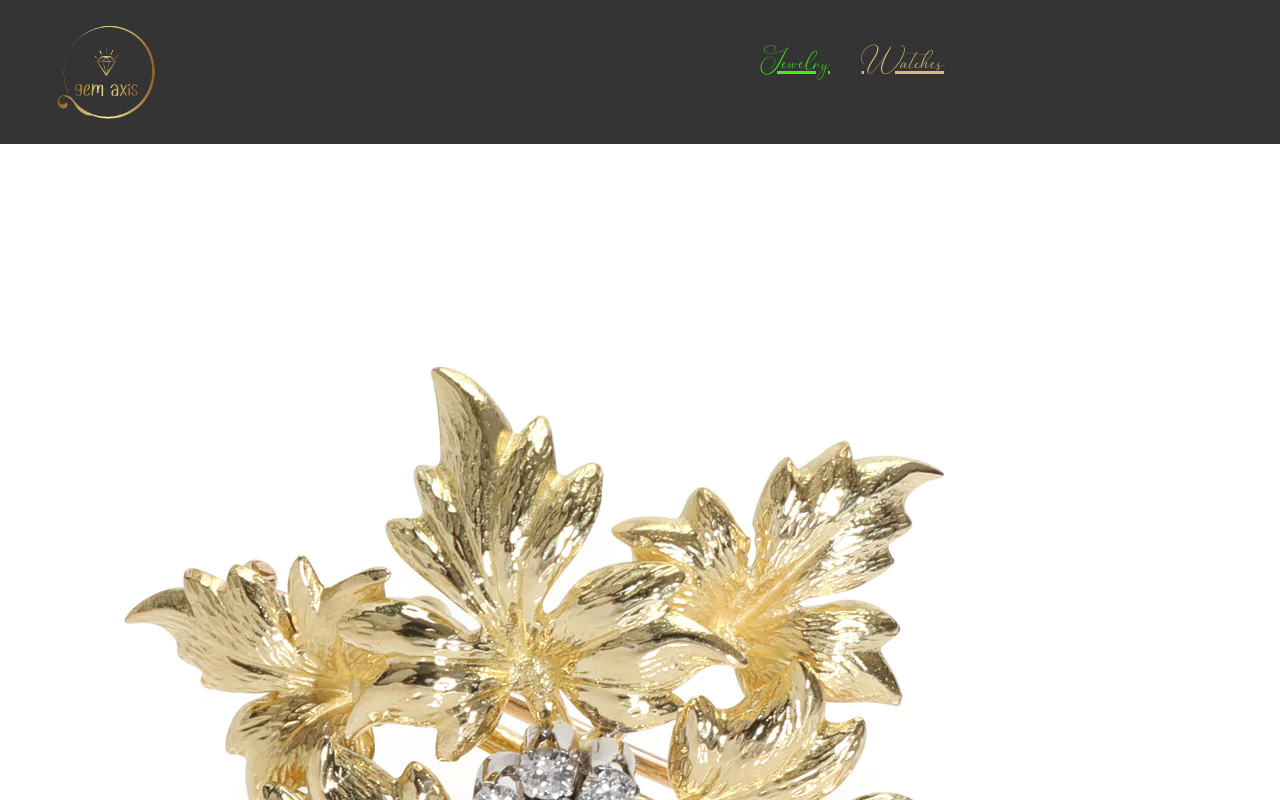
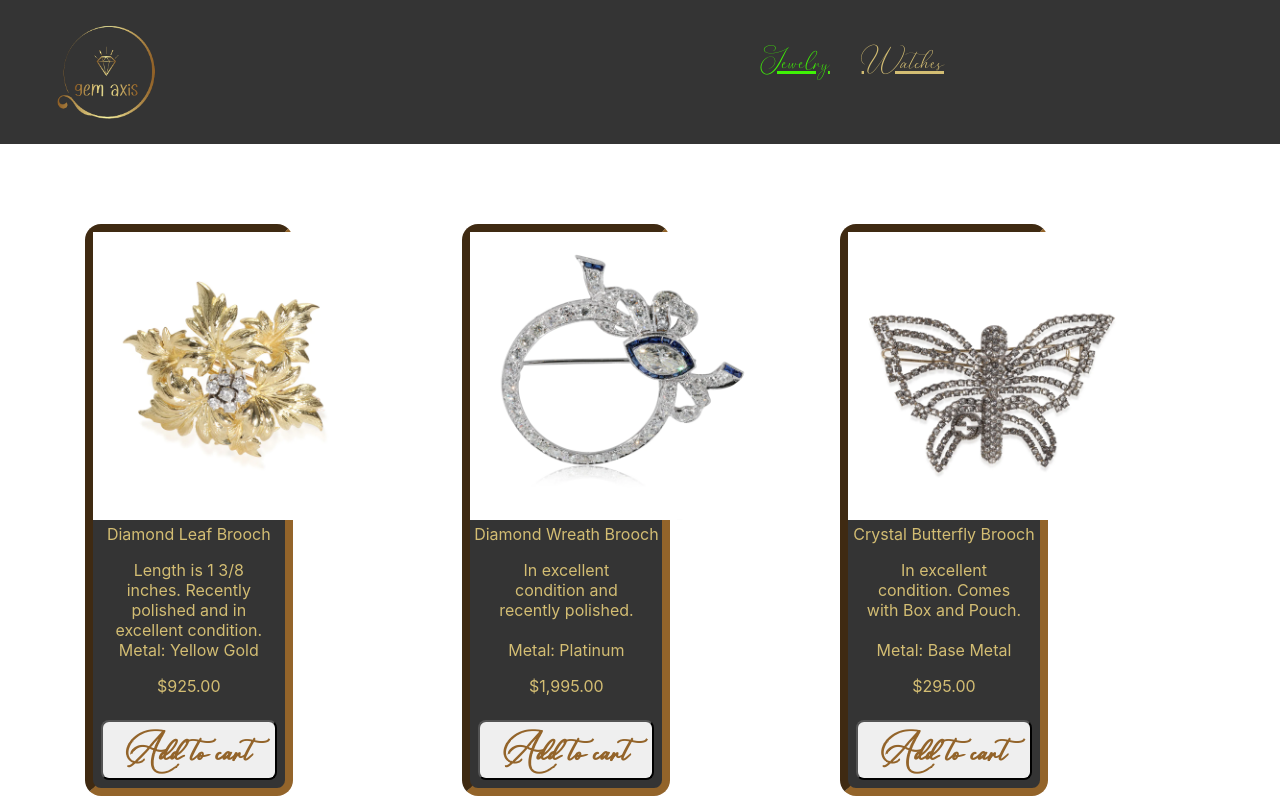
Before and after one commit to AlexanderTsve/C4_Nexus_Task_Project_App, a React (Create React App) app: page / in a window 1280 px wide. Shown: the top 800 px of the page. Built offline with nearby package versions, Linux system fonts and the light colour scheme.

Commit message:
Worked on the product grid component - styles and logic.

```diff
--- a/src/components/PageContent/ProductGrid/ProductGrid.jsx
+++ b/src/components/PageContent/ProductGrid/ProductGrid.jsx
@@ -1,18 +1,29 @@
-import Button from "react-bootstrap/Button";
+import Button from "../../Button/Button";
 import Card from "react-bootstrap/Card";
+import styles from "./ProductGrid.module.scss";
 const ProductGrid = ({ arrOfProducts }) => {
   return (
-    <section>
+    <section className={styles["products-container"]}>
       {arrOfProducts.map((product, index) => {
         return (
-          <Card style={{ width: "18rem" }} key={index}>
+          <Card key={index} className={styles.container}>
             <Card.Img
+              style={{ width: "18rem", textAlign: "center" }}
               variant="top"
               src={require(`../../../assets/images/${product.name}.png`)}
             />
-            <Card.Body>
-              <Card.Title>Title: {product.name}</Card.Title>
-              <Card.Text>Description: {product.description}</Card.Text>
+            <Card.Body className={styles.content}>
+              <Card.Title>{product.name}</Card.Title>
+              <Card.Text className={styles["content-description"]}>
+                {product.description}
+              </Card.Text>
+              <Card.Text>Metal: {product.metal}</Card.Text>
+              <Card.Text>
+                {product.price.toLocaleString("en-US", {
+                  style: "currency",
+                  currency: "USD",
+                })}
+              </Card.Text>
               <Button variant="primary">Add to cart</Button>
             </Card.Body>
           </Card>
--- a/src/components/PageContent/ProductGrid/ProductGrid.module.scss
+++ b/src/components/PageContent/ProductGrid/ProductGrid.module.scss
@@ -0,0 +1,21 @@
+@import "../../../custom.scss";
+.products-container {
+  display: flex;
+  flex-wrap: wrap;
+}
+.container {
+  margin: 4rem 5.3rem;
+  border: $color-secondary inset 0.5rem;
+  width: 15vw;
+  background-color: $color-primary;
+  border-radius: 1rem;
+  cursor: pointer;
+}
+.content {
+  text-align: center;
+  color: $color-yellow;
+  &-description {
+    height: 4rem;
+    margin: 1rem;
+  }
+}
```
